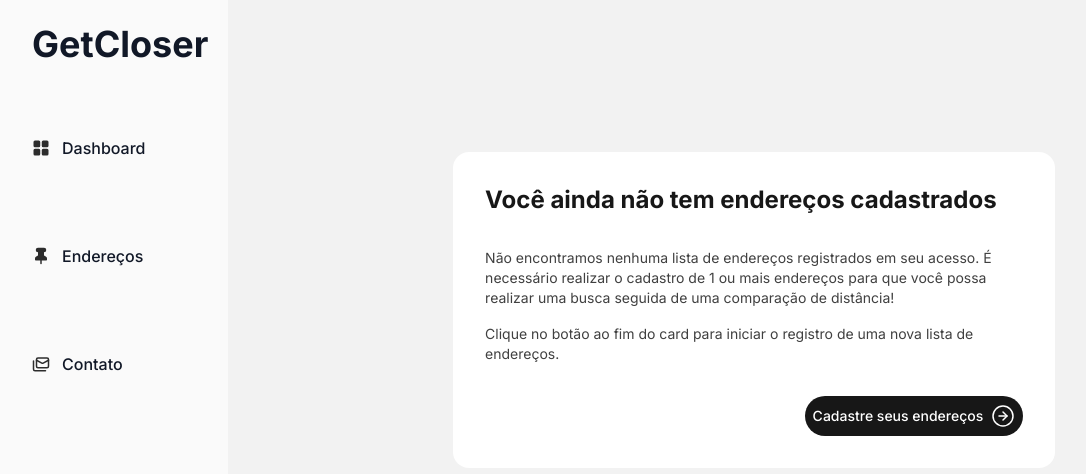
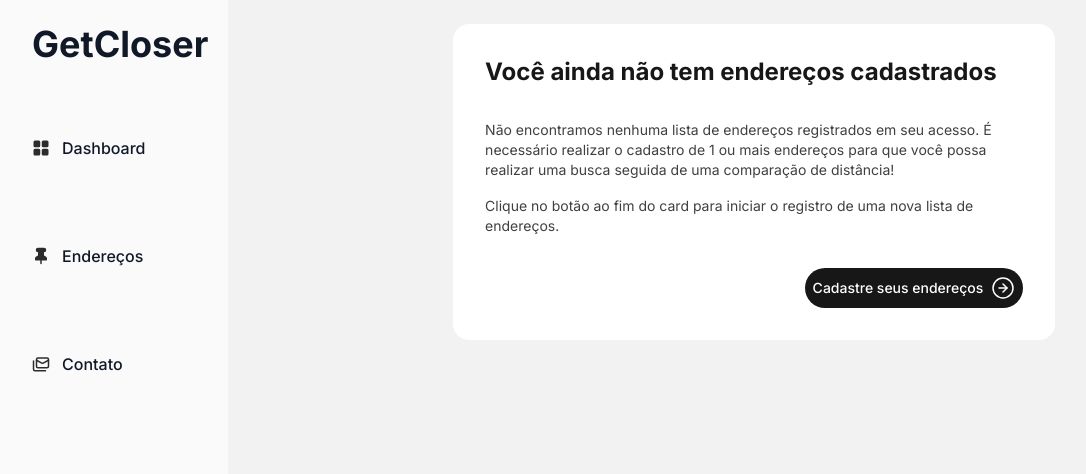
Before and after one commit to soyRena/get-closer, a Next.js app: page / in a window 1280 px wide. Shown: the top 474 px of the page, without its empty margins (0-1086 px from the left). Built offline with nearby package versions, Linux system fonts and the light colour scheme.

Commit message:
chore: remove extra margin

```diff
--- a/src/components/empty-address-state/empty-address-state.tsx
+++ b/src/components/empty-address-state/empty-address-state.tsx
@@ -5,7 +5,7 @@
   const { push } = useRouter()
 
   return (
-    <div className="bg-white rounded-2xl box-border w-3/5 p-8 flex flex-col gap-8 mt-32">
+    <div className="bg-white rounded-2xl box-border w-3/5 p-8 flex flex-col gap-8">
       <h1 className="text-2xl font-bold text-neutral-900">Você ainda não tem endereços cadastrados</h1>
       <div className="flex flex-col gap-4">
         <p className="text-sm  text-neutral-700">
```
